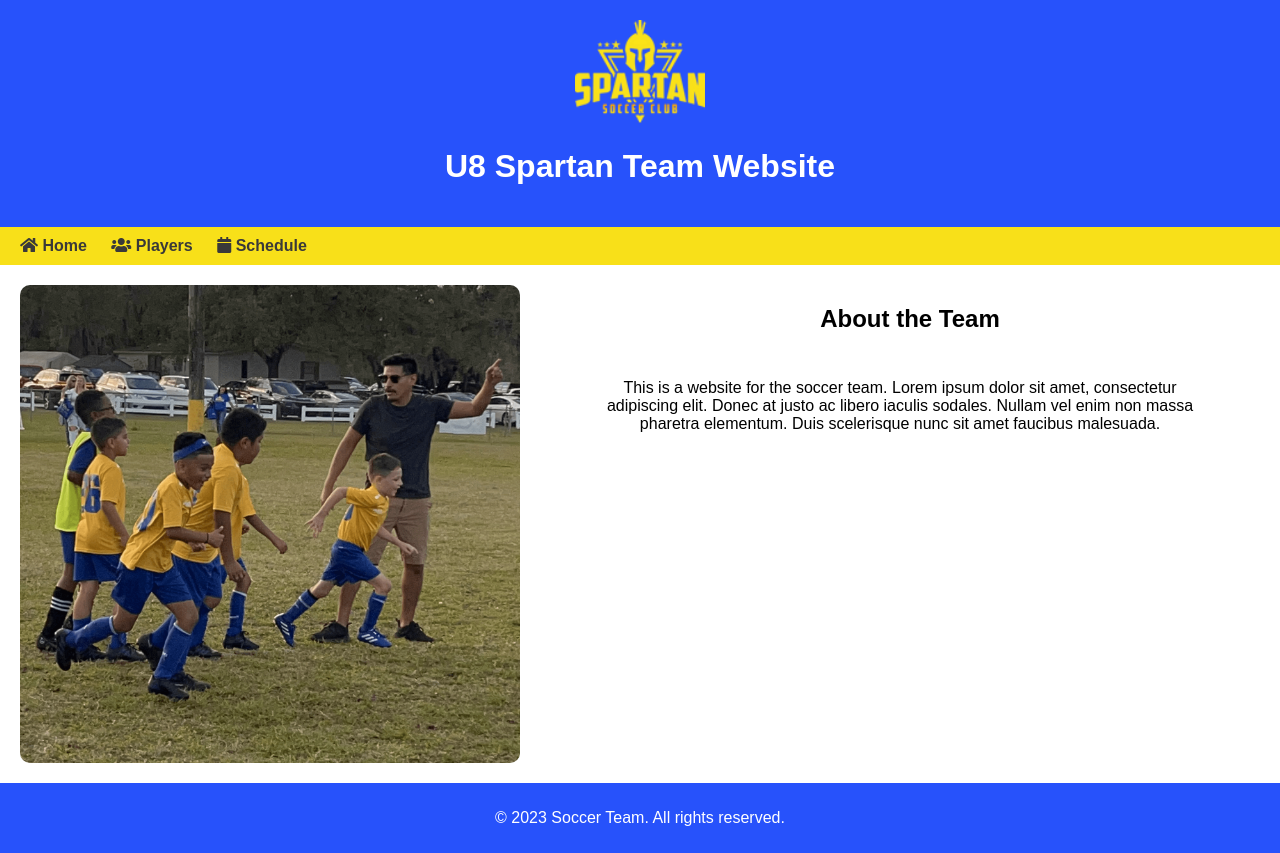
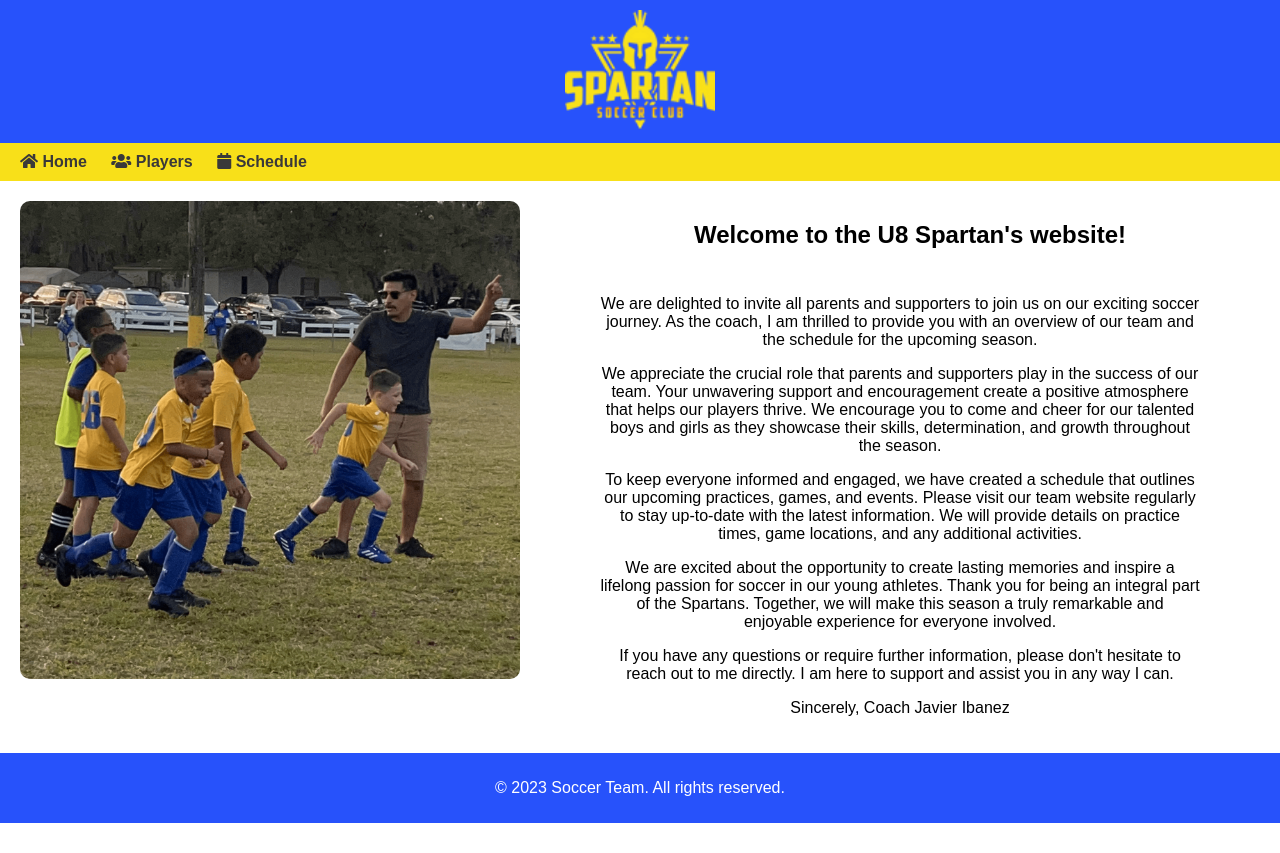
Before and after one commit to Ibanez92/soccer_team, a Flask app: page / in a window 1280 px wide. After the commit the page ends 823 px from the top, so only its background shows below. Run offline with Flask 3, Linux system fonts and the light colour scheme.

Commit message:
added about us prompt

```diff
--- a/static/styles.css
+++ b/static/styles.css
@@ -7,12 +7,12 @@ body {
 header {
     background-color: #2752fb;
     color: #fff;
-    padding: 20px;
+    padding: 10px;
     text-align: center;
 }
 
 header .spartan-icon {
-    width: 130px;  /* Adjust the desired width */
+    width: 150px;  /* Adjust the desired width */
     height: auto; /* Automatically adjust height while maintaining the aspect ratio */
 }
 
--- a/templates/home.html
+++ b/templates/home.html
@@ -9,7 +9,7 @@
 <body>
     <header>
         <img class="spartan-icon" src="{{ url_for('static', filename='images/spartan_logo.png') }}" alt="Custom Icon">
-        <h1>U8 Spartan Team Website</h1>
+        <!-- <h1>U8 Spartan Team Website</h1> -->
     </header>
     <nav>
         <ul>
@@ -22,10 +22,20 @@
         <img class="group-image" src="{{ url_for('static', filename='images/spartan_teamv3.png') }}" alt="Group Image">
         <div class="content">
             <div class="title">
-                <h2>About the Team</h2>
+                <h2>Welcome to the U8 Spartan's website!</h2>
             </div>
             <div class="description">
-                <p>This is a website for the soccer team. Lorem ipsum dolor sit amet, consectetur adipiscing elit. Donec at justo ac libero iaculis sodales. Nullam vel enim non massa pharetra elementum. Duis scelerisque nunc sit amet faucibus malesuada.</p>
+                <p>We are delighted to invite all parents and supporters to join us on our exciting soccer journey. As the coach, I am thrilled to provide you with an overview of our team and the schedule for the upcoming season.</p>
+
+                <p>We appreciate the crucial role that parents and supporters play in the success of our team. Your unwavering support and encouragement create a positive atmosphere that helps our players thrive. We encourage you to come and cheer for our talented boys and girls as they showcase their skills, determination, and growth throughout the season.</p>
+
+                <p>To keep everyone informed and engaged, we have created a schedule that outlines our upcoming practices, games, and events. Please visit our team website regularly to stay up-to-date with the latest information. We will provide details on practice times, game locations, and any additional activities.</p>
+
+                <p>We are excited about the opportunity to create lasting memories and inspire a lifelong passion for soccer in our young athletes. Thank you for being an integral part of the Spartans. Together, we will make this season a truly remarkable and enjoyable experience for everyone involved.</p>
+
+                <p>If you have any questions or require further information, please don't hesitate to reach out to me directly. I am here to support and assist you in any way I can.</p>
+
+                <p>Sincerely, Coach Javier Ibanez</p>
             </div>
         </div>
     </main>
```
